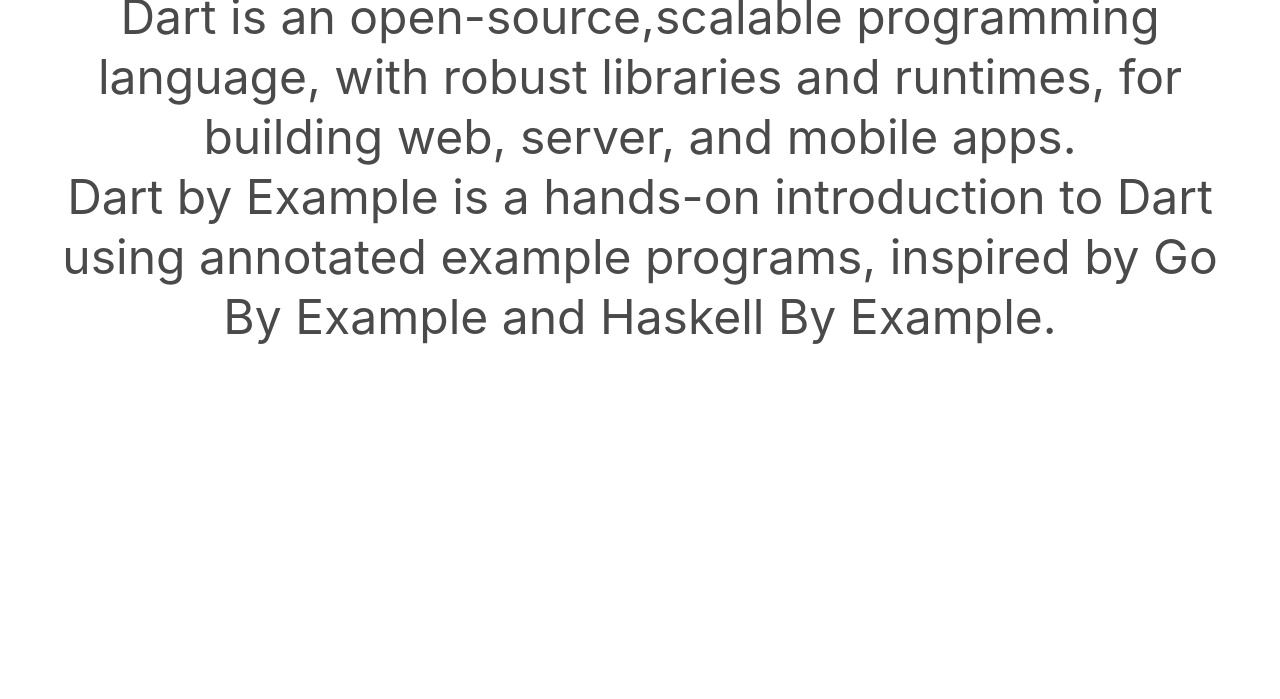
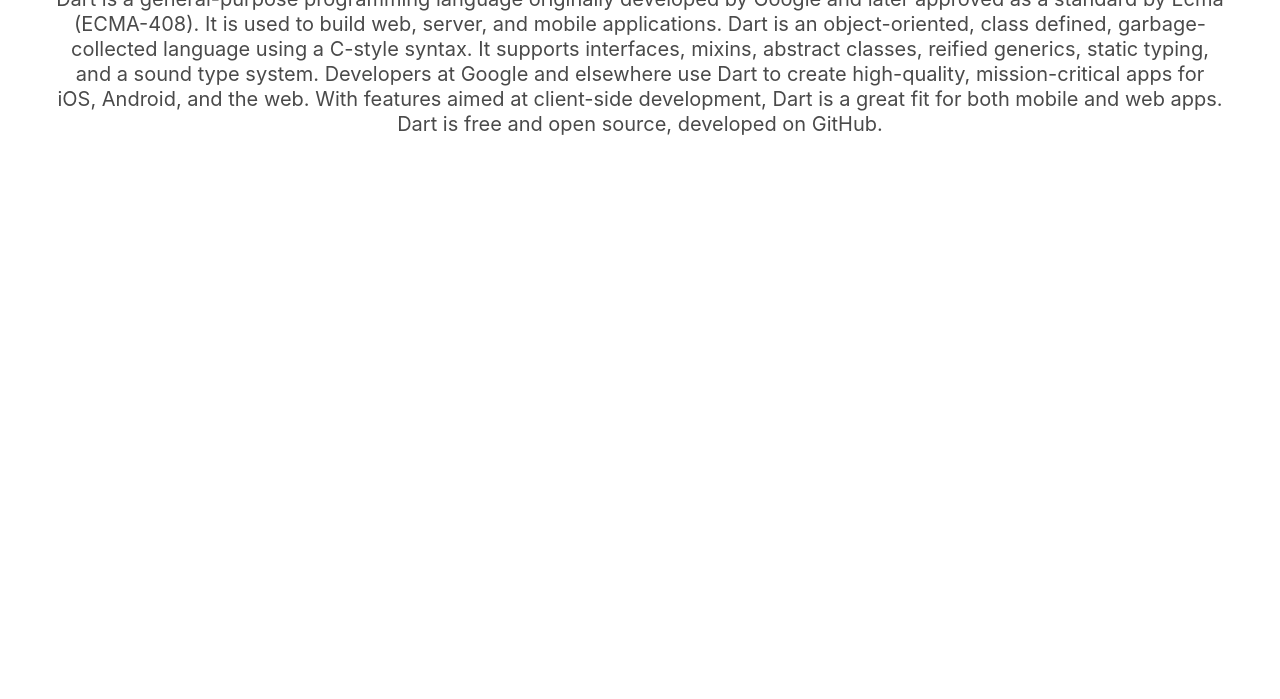
Before and after one commit to minikin/dartbyexample, a plain HTML site: page docs/index.html in a window 1280 px wide. Shown: the part 101-800 px from the top of the page. Drawn offline with nearby package versions, Linux system fonts and the light colour scheme.

Commit message:
Update index.html

```diff
--- a/docs/index.html
+++ b/docs/index.html
@@ -6,6 +6,7 @@
     <title>Dart by Example</title>
     <link rel="stylesheet" href="https://cdnjs.cloudflare.com/ajax/libs/bulma/0.7.2/css/bulma.min.css">
     <script defer src="https://use.fontawesome.com/releases/v5.3.1/js/all.js"></script>
+    <script src="https://cdnjs.cloudflare.com/ajax/libs/markdown-it/8.4.2/markdown-it.min.js"></script>
   </head>
   <body>
   <section class="section">
@@ -14,12 +15,17 @@
       <h1 class="title">
         Dart by Example - WIP!
       </h1>
-      <p class="subtitle is-size-1">
-        Dart is an open-source,scalable programming language, with robust libraries and runtimes,
-        for building web, server, and mobile apps.
-        </br>
-        Dart by Example is a hands-on introduction to Dart using annotated example programs,
-        inspired by Go By Example and Haskell By Example.
+      <p class="subtitle">
+        Dart is a general-purpose programming language originally developed by Google and later approved as a standard by Ecma (ECMA-408).
+It is used to build web, server, and mobile applications.
+
+Dart is an object-oriented, class defined, garbage-collected language using a C-style syntax.
+It supports interfaces, mixins, abstract classes, reified generics, static typing, and a sound type system.
+
+
+        Developers at Google and elsewhere use Dart to create high-quality, mission-critical apps for iOS, Android, and the web. With features aimed at client-side development, Dart is a great fit for both mobile and web apps.
+
+        Dart is free and open source, developed on GitHub.
       </p>
         </center>
     </div>
```
